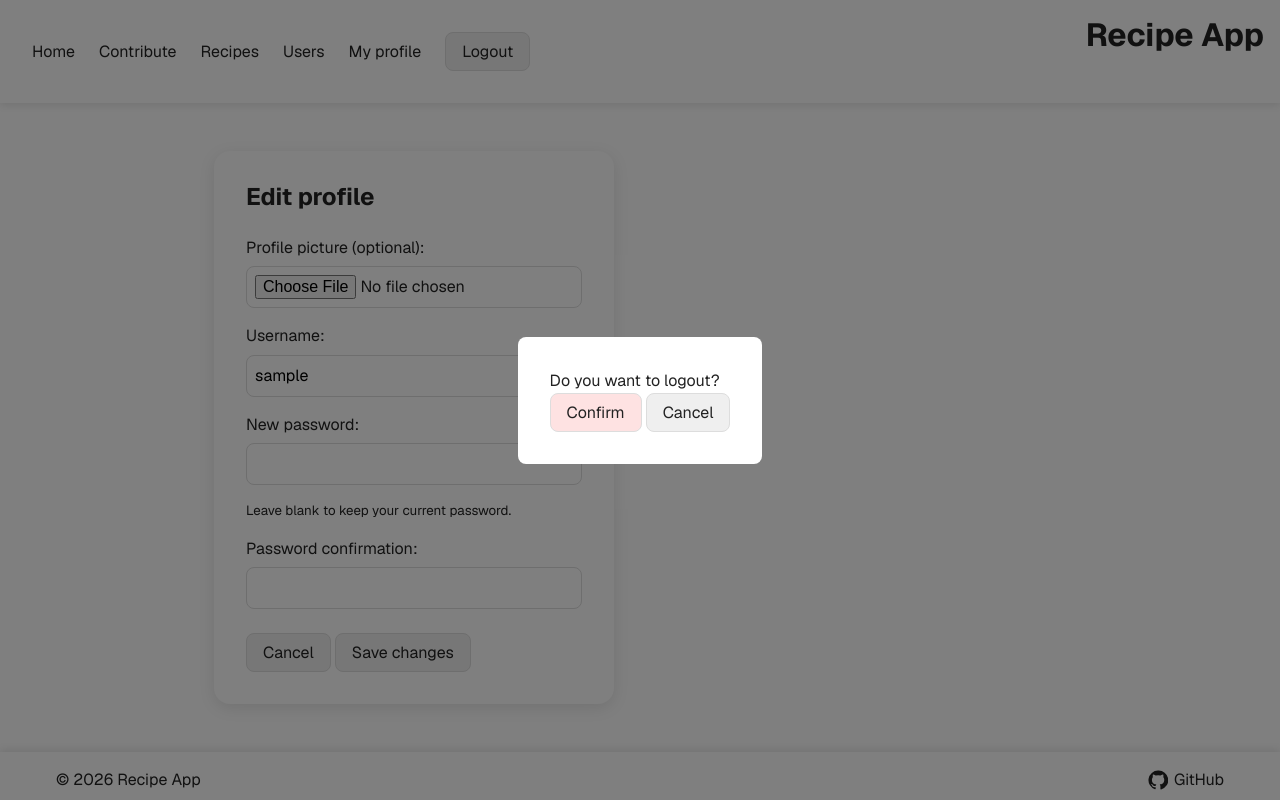
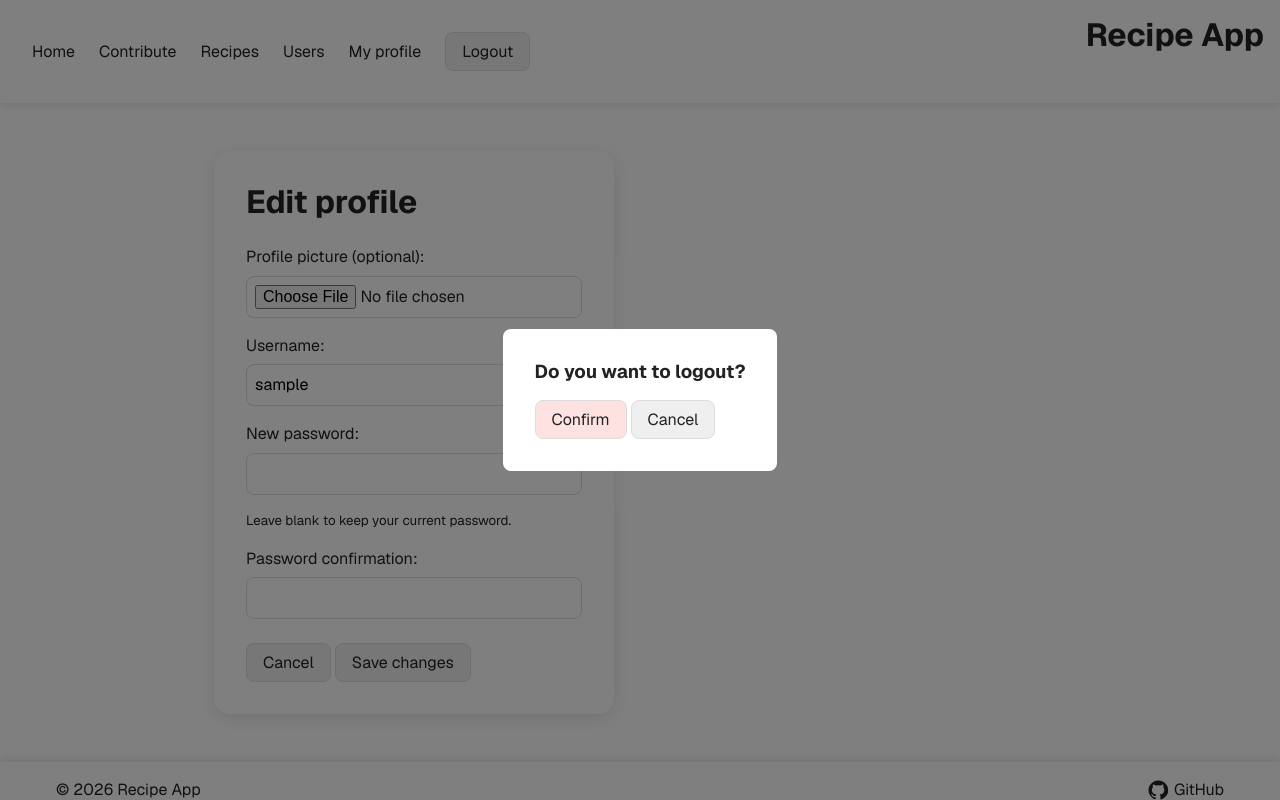
Before and after one commit to oskari6/web-project-recipes, a Flask app: page /user/edit/1 in a window 1280 px wide, after a click on "Logout". Run offline with Flask 3, Linux system fonts and the light colour scheme; the visitor is signed in with stand-in values (Sample User, id 1); data comes from the database, SQL or seed files in the repository; data that the repository does not hold is empty.

Commit message:
Adjusting styles

```diff
--- a/templates/edit_recipe_rating.html
+++ b/templates/edit_recipe_rating.html
@@ -7,7 +7,7 @@
     method="post"
     class="flex-column"
     class="min-w-200">
-    <p>Change rating</p>
+    <h3>Change rating</h3>
     <input type="hidden" name="csrf_token" value="{{ session.csrf_token }}">
     <label for="edit-rating">Rating (1–5)</label>
     <input
--- a/templates/home.html
+++ b/templates/home.html
@@ -1,8 +1,8 @@
 {% extends "base.html" %}
 {% block title %}Home - Recipe App{% endblock %}
 {% block content %}
-  <section class="hero">
-  <div class="hero-text">
+<section class="hero">
+  <div>
     <span class="hero-label">Discover something new</span>
     <h1>Recipes worth sharing.</h1>
     <p>
--- a/templates/login.html
+++ b/templates/login.html
@@ -1,8 +1,6 @@
 {% extends "base.html" %}
 {% block title %}Login - Recipe App{% endblock %}
 {% block content %}
-<section class="hero-wide">
-    <div class="hero-content">
 <div class="user-page">
     <div class="user-panel">
         <h1>Sign In</h1>
@@ -20,6 +18,4 @@
         </form>
     </div>
 </div>
-    </div>
-</section>
 {% endblock %}
--- a/templates/logout.html
+++ b/templates/logout.html
@@ -4,7 +4,7 @@
   <div class="modal-content">
    <form action="{{ url_for('logout') }}" method="post">
     <input type="hidden" name="csrf_token" value="{{ session.csrf_token }}">
-    <p>Do you want to logout?</p>
+    <h3 class="margin-bottom-1">Do you want to logout?</h3>
 
     <button type="submit" class="button button-danger">
       Confirm
--- a/templates/remove_recipe.html
+++ b/templates/remove_recipe.html
@@ -4,7 +4,7 @@
   <div class="modal-content">
    <form action="{{ url_for('remove_recipe', recipe_id=recipe.id) }}" method="post">
     <input type="hidden" name="csrf_token" value="{{ session.csrf_token }}">
-    <p>Do you want to remove the recipe?</p>
+    <h3 class="margin-bottom-1">Do you want to remove the recipe?</h3>
 
       <button type="submit" class="button button-danger">
         Remove recipe
--- a/templates/remove_recipe_comment.html
+++ b/templates/remove_recipe_comment.html
@@ -2,7 +2,7 @@
 
 <div id="remove-comment-{{ comment.id }}" class="modal">
   <div class="modal-content">
-    <p>Do you want to remove the comment?</p>
+    <h3 class="margin-bottom-1">Do you want to remove the comment?</h3>
 
     <form
       action="{{ url_for('remove_comment', comment_id=comment.id) }}"
--- a/templates/remove_recipe_image.html
+++ b/templates/remove_recipe_image.html
@@ -3,7 +3,7 @@
 <div id="remove-image" class="modal">
   <div class="modal-content">
    <form action="{{ url_for('remove_image') }}" method="post">
-    <p>Do you want to remove the image?</p>
+    <h3 class="margin-bottom-1">Do you want to remove the image?</h3>
     <input type="hidden" name="csrf_token" value="{{ session.csrf_token }}"
     >
       <button type="submit" class="button button-danger">
--- a/templates/remove_user.html
+++ b/templates/remove_user.html
@@ -4,7 +4,7 @@
   <div class="modal-content">
     <form action="{{ url_for('remove_user') }}" method="post">
     <input type="hidden" name="csrf_token" value="{{ session.csrf_token }}">
-    <p>Do you want to delete your user profile? All of the related resources will also be removed</p>
+    <h3 class="margin-bottom-1 flex-wrap max-w-500">Do you want to delete your user profile?<br>All of the related resources will also be removed.</h3>
 
       <button type="submit" class="button-danger">
         Confirm
--- a/templates/user_form.html
+++ b/templates/user_form.html
@@ -6,8 +6,6 @@
 {% endif %}
 {% block title %}{{ "Edit profile" if editing else "Register" }} - Recipe App{% endblock %}
 {% block content %}
-<section class="hero-wide">
-    <div class="hero-content">
 <div class="user-page">
   <div class="user-panel">
     <h1>
@@ -88,6 +86,4 @@
     </form>
   </div>
 </div>
-    </div>
-  </section>
 {% endblock %}
```
Also changed, not shown: templates/edit_recipe_comment.html (+9 -7 lines). Lines whose indentation alone changed are shown as unchanged.
